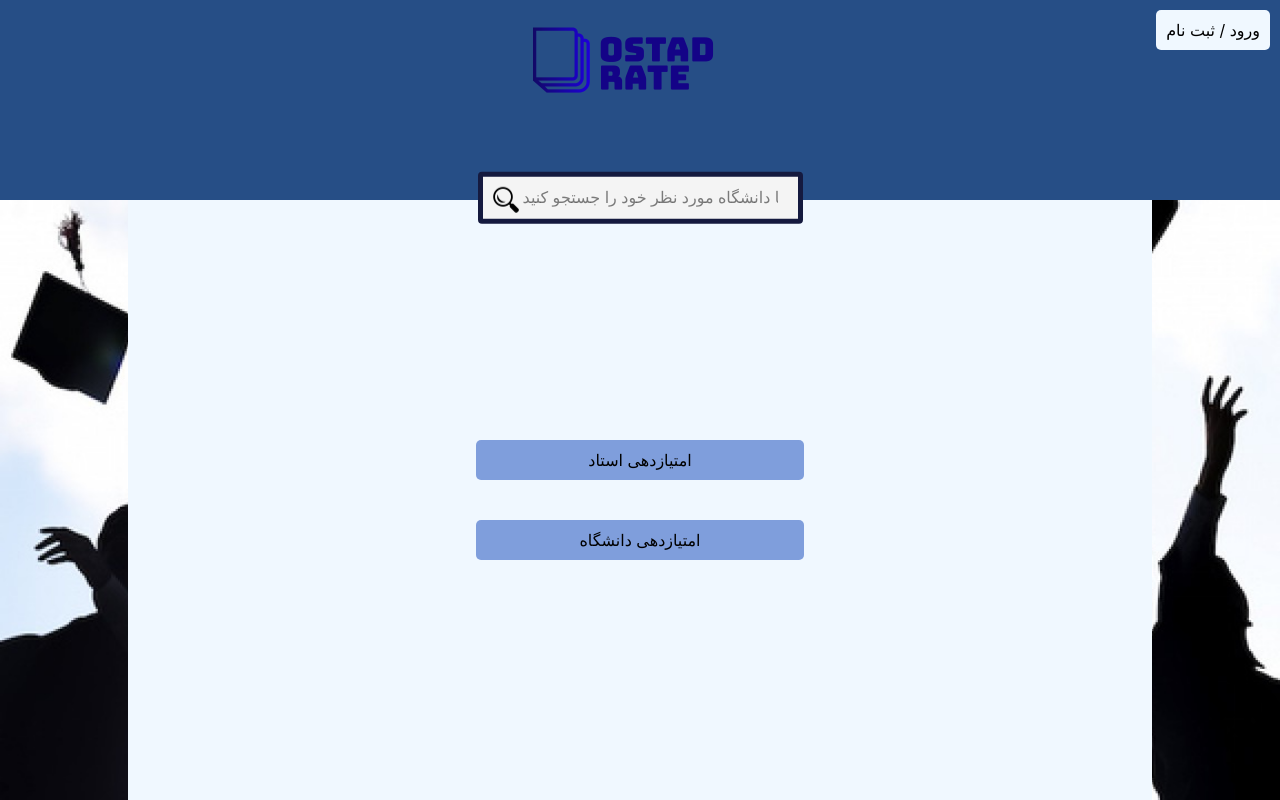
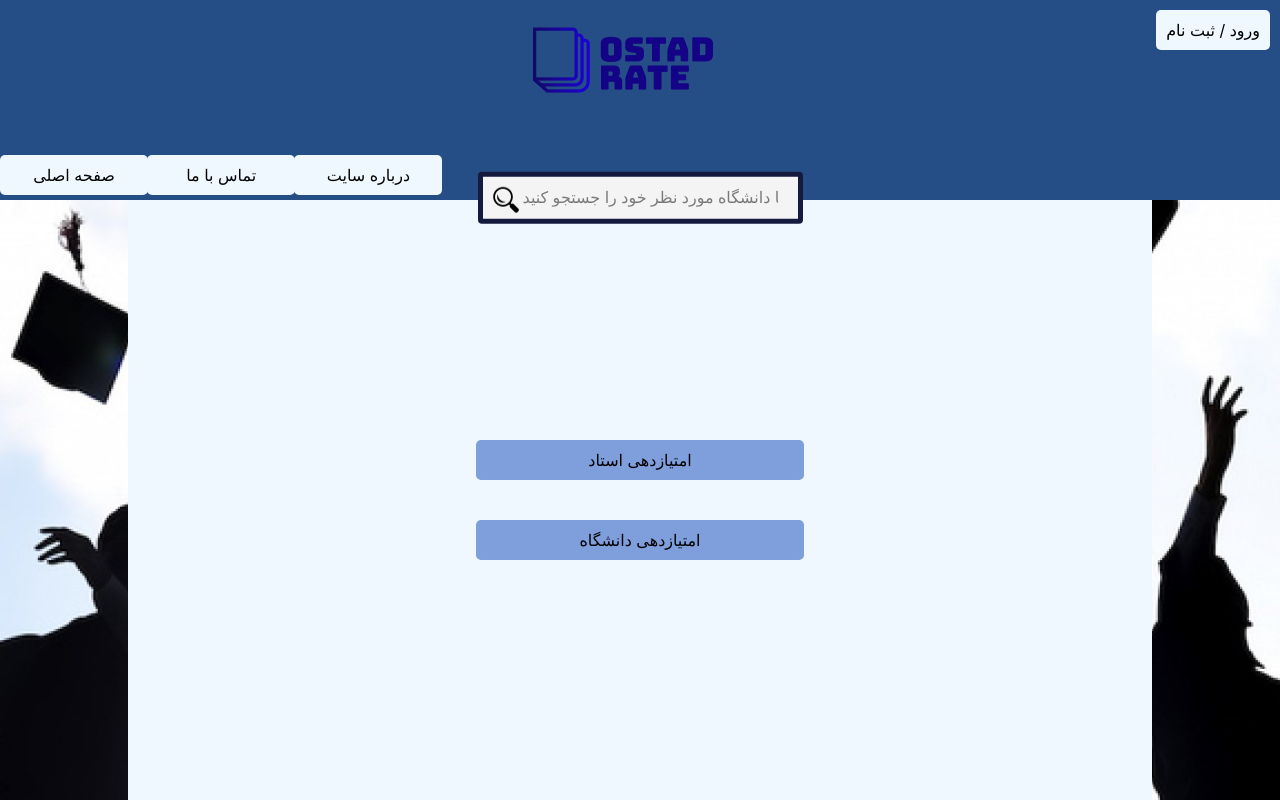
Before and after one commit to SadraMoghadam/software_engineering_undergraduate_project, a React (Create React App) app in the folder app/react/my-app/: page / in a window 1280 px wide. Built offline with nearby package versions, Linux system fonts and the light colour scheme.

Commit message:
professor rate and much more completed

```diff
--- a/app/react/my-app/src/App.css
+++ b/app/react/my-app/src/App.css
@@ -298,8 +298,7 @@ body{
 }
 
 .buttonStudent{
-transform: translate(50%,-100%);
-  margin: 0;
+  margin-bottom: 50px;
   display: inline-block;
   border-radius: 40px;
   background-color: #151A3F;
@@ -344,7 +343,6 @@ transform: translate(50%,-100%);
 
 
 .buttonOstad{
-  transform: translate(-50%,20%);
   margin: 0;
   display: inline-block;
   border-radius: 40px;
--- a/app/react/my-app/src/components/Header.js
+++ b/app/react/my-app/src/components/Header.js
@@ -7,7 +7,8 @@ import { Redirect } from 'react-router-dom';
 
 class Header extends Component {
     state = {
-        redirectLoginReg: false
+        redirectLoginReg: false,
+        redirectHome: false
       }
 
         setRedirectLoginReg = () => {
@@ -22,6 +23,18 @@ class Header extends Component {
           }
         }
 
+        setRedirectHome = () => {
+            this.setState({
+              redirectHome: true
+            })
+          }
+
+          renderRedirectHome = () => {
+            if (this.state.redirectHome) {
+              return <Redirect to='./' />
+            }
+          }
+
 
     render() {
         return(
@@ -31,6 +44,16 @@ class Header extends Component {
             {this.renderRedirectLoginReg()}
                 ورود / ثبت نام
             </div>
+            <div className="homeButton" onClick={this.setRedirectHome}>
+            {this.renderRedirectHome()}
+                صفحه اصلی
+            </div>
+            <div className="contactButton">
+                تماس با ما
+            </div>
+            <div className="aboutButton">
+                درباره سایت
+            </div>
             <form className="searchBar">
                 <input type = "text" name = "search" placeholder = "استاد یا دانشگاه مورد نظر خود را جستجو کنید"></input>
             </form>
--- a/app/react/my-app/src/components/Home.js
+++ b/app/react/my-app/src/components/Home.js
@@ -8,7 +8,8 @@ class Home extends Component {
 
     state = {
         redirectProfessorRate: false,
-        redirectUniRate: false
+        redirectUniRate: false,
+
       }
 
         setRedirectProfessorRate = () => {
--- a/app/react/my-app/src/components/Login.js
+++ b/app/react/my-app/src/components/Login.js
@@ -43,7 +43,6 @@ class Login extends Component {
       <img src= {logo} className="userr"></img>
         <div className="sidebar">
         <a href="#home" onClick={this.setRedirectHome}>{this.renderRedirectHome()}صفحه اصلی</a>
-          <a href="#news">اخبار</a>
           <a href="#contact">تماس با ما</a>
           <a href="#about">درباره سایت</a>
         </div>
--- a/app/react/my-app/src/components/Logintoregister.js
+++ b/app/react/my-app/src/components/Logintoregister.js
@@ -53,7 +53,6 @@ class Logintoregister extends Component {
                 <img src= {logo} className="userr"></img>
                 <div className="sidebar">
                     <a href="#home" onClick={this.setRedirectHome}>{this.renderRedirectHome()}صفحه اصلی</a>
-                    <a href="#news">اخبار</a>
                     <a href="#contact">تماس با ما</a>
                     <a href="#about">درباره سایت</a>
                 </div>
--- a/app/react/my-app/src/components/Register.js
+++ b/app/react/my-app/src/components/Register.js
@@ -27,7 +27,6 @@ class Register extends Component {
        <img src= {logo} className="userr"></img>
 <div className="sidebar">
 <a href="#home" onClick={this.setRedirectHome}>{this.renderRedirectHome()}صفحه اصلی</a>
-  <a href="#news">اخبار</a>
   <a href="#contact">تماس با ما</a>
   <a href="#about">درباره سایت</a>
 
--- a/app/react/my-app/src/components/RegisterOstad.js
+++ b/app/react/my-app/src/components/RegisterOstad.js
@@ -27,8 +27,7 @@ class RegisterOstad extends Component {
     <div className="App">
       <img src= {logo} className="userr"></img>
       <div className="sidebar">
-      <a href="#home" onClick={this.setRedirectHome}>{this.renderRedirectHome()}صفحه اصلی</a>
-        <a href="#news">اخبار</a>
+        <a href="#home" onClick={this.setRedirectHome}>{this.renderRedirectHome()}صفحه اصلی</a>
         <a href="#contact">تماس با ما</a>
         <a href="#about">درباره سایت</a>
       </div>
--- a/app/react/my-app/src/newCss.css
+++ b/app/react/my-app/src/newCss.css
@@ -93,3 +93,57 @@
     cursor: pointer;
     border-radius: 20px;
   }
+
+  .submit:hover {
+    background: #168d0c;
+    color: #fff;
+  }
+
+  .homeButton {
+      background-color: aliceblue;
+      padding: 10px;
+      cursor: pointer;
+      border-radius: 5px;
+      text-align: center;
+      width: 10%;
+      margin: 40px auto;
+      position: absolute;
+      top: 115px;
+  }
+
+  .homeButton:hover {
+    background-color: #7F9EDC;
+}
+.contactButton {
+  background-color: aliceblue;
+  padding: 10px;
+  cursor: pointer;
+  border-radius: 5px;
+  text-align: center;
+  width: 10%;
+  margin: 40px auto;
+  position: absolute;
+  left: 11.5%;
+  top: 115px;
+}
+
+.contactButton:hover {
+background-color: #7F9EDC;
+}
+
+.aboutButton {
+  background-color: aliceblue;
+  padding: 10px;
+  cursor: pointer;
+  border-radius: 5px;
+  text-align: center;
+  width: 10%;
+  margin: 40px auto;
+  position: absolute;
+  left: 23%;
+  top: 115px;
+}
+
+.aboutButton:hover {
+background-color: #7F9EDC;
+}
```
Also changed, not shown: app/react/my-app/src/components/ProfessorRate.js (+39 -40 lines).
